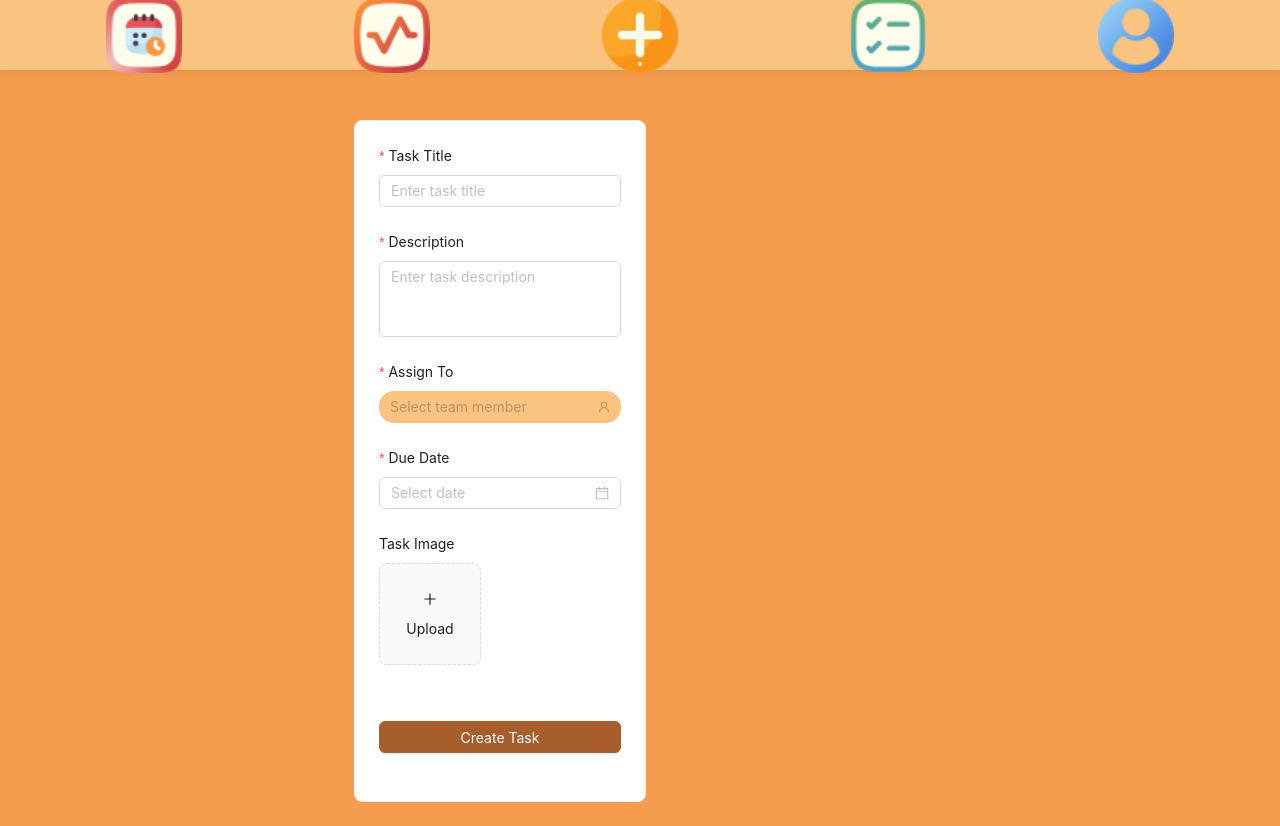
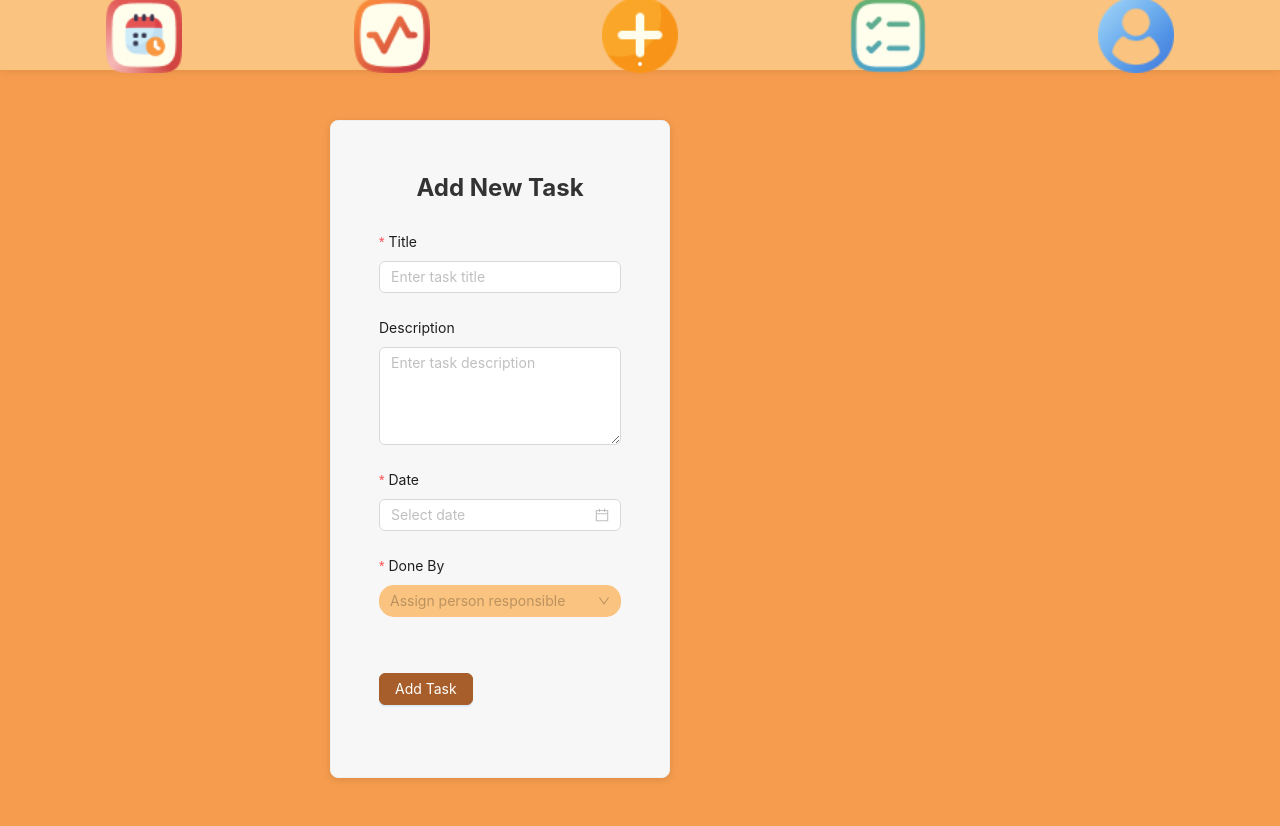
Before and after one commit to MichaelHehman/FECOPY, a React (Create React App) app: page /add-task in a window 1280 px wide. After the commit the page ends 802 px from the top, so only its background shows below. Built offline with nearby package versions, Linux system fonts and the light colour scheme; sample sign-in values are in the browser's storage; a web font is replaced by a local one.

Commit message:
Update TaskContext

```diff
--- a/src/context/TaskContext.js
+++ b/src/context/TaskContext.js
@@ -1,20 +1,23 @@
-import React, { createContext, useState } from 'react';
+import React, { createContext, useState, useEffect } from 'react';
 
 export const TaskContext = createContext();
 
 export const TaskProvider = ({ children }) => {
-  // Initialize with your existing mock tasks to have some data to start with
-  const [tasks, setTasks] = useState([
+  // On initial load, attempt to retrieve tasks from localStorage,
+  // otherwise use the default mock tasks.
+  const initialTasks = JSON.parse(localStorage.getItem('tasks')) || [
     {
       id: 10,
       title: 'Clean up Bath Tub',
       doneBy: 'Neha',
+      description: 'Deep clean the bathtub with cleaning supplies under the sink',
       date: '2024-10-10',
       status: 'completed'
     },
     {
       id: 18,
       title: 'Take out the trash in kitchen',
+      description: 'Empty all trash bins and replace bags',
       doneBy: 'Michael',
       date: '2024-10-08',
       status: 'completed'
@@ -22,23 +25,29 @@ export const TaskProvider = ({ children }) => {
     {
       id: 1,
       title: 'Buy new detergent for dishwasher',
+      description: 'Get the Cascade Complete pods from Target',
       doneBy: 'Michael',
       date: '2024-10-07',
       status: 'pending'
     }
-  ]);
+  ];
+
+  const [tasks, setTasks] = useState(initialTasks);
+
+  // Save tasks to localStorage whenever the tasks state changes
+  useEffect(() => {
+    localStorage.setItem('tasks', JSON.stringify(tasks));
+  }, [tasks]);
 
   // Function to add a new task
   const addTask = (task) => {
-    // Create a new task object with proper structure matching your existing tasks
     const newTask = {
-      id: Date.now(),
-      title: task.title || task.name, // Handle both title and name properties
-      doneBy: task.assignTo, // Map from your form field
-      date: task.dueDate, // Map from your form field
-      status: 'pending',
-      description: task.description,
-      image: task.image
+      id: task.id,
+      title: task.title,
+      description: task.description || '',
+      doneBy: task.doneBy,
+      date: task.date,
+      status: task.status || 'pending'
     };
     setTasks(prevTasks => [...prevTasks, newTask]);
   };
--- a/src/pages/AddTaskPage/AddTask.js
+++ b/src/pages/AddTaskPage/AddTask.js
@@ -1,177 +1,81 @@
-import React, { useState, useCallback, useContext } from 'react';
-import { Form, Input, DatePicker, Button, Select, Upload, message, Card } from 'antd';
-import { PlusOutlined, LoadingOutlined, CalendarOutlined, UserOutlined } from '@ant-design/icons';
+import React, { useState, useContext } from 'react';
+import { Card, Form, Input, DatePicker, Button, message, Select } from 'antd';
 import dayjs from 'dayjs';
+import { TaskContext } from '../../context/TaskContext';
 import styles from './AddTask.module.css';
-import { TaskContext } from '../../context/TaskContext';
 
-const { TextArea } = Input;
 const { Option } = Select;
+const ASSIGNEES = ['Michael', 'Neha'];
 
 const AddTask = () => {
+  const { addTask } = useContext(TaskContext);
   const [form] = Form.useForm();
-  const [loading, setLoading] = useState(false);
-  const [imageUrl, setImageUrl] = useState('');
-  const { addTask } = useContext(TaskContext);
 
-  const teamMembers = [
-    { id: 1, name: 'Michael' },
-    { id: 2, name: 'Neha' },
-    { id: 3, name: 'Nhi' },
-  ];
-
-  const uploadButton = (
-    <div>
-      {loading ? <LoadingOutlined /> : <PlusOutlined />}
-      <div style={{ marginTop: 8 }}>Upload</div>
-    </div>
-  );
-
-  const uploadConfig = {
-    name: 'file',
-    listType: 'picture-card',
-    className: styles.uploader,
-    showUploadList: false,
-    action: 'your-upload-endpoint',
-    beforeUpload: (file) => {
-      const isImage = file.type.startsWith('image/');
-      if (!isImage) {
-        message.error('You can only upload image files!');
-        return false;
-      }
-      const isLt2M = file.size / 1024 / 1024 < 2;
-      if (!isLt2M) {
-        message.error('Image must be smaller than 2MB!');
-        return false;
-      }
-      return true;
-    },
-    onChange: (info) => {
-      if (info.file.status === 'uploading') {
-        setLoading(true);
-        return;
-      }
-      if (info.file.status === 'done') {
-        setLoading(false);
-        setImageUrl(info.file.response.url);
-        message.success('Upload successful!');
-      }
-    },
+  const onFinish = (values) => {
+    const newTask = {
+      id: Date.now(), // simple id generation for now
+      title: values.title,
+      description: values.description || '',
+      date: values.date.format('YYYY-MM-DD'),
+      doneBy: values.doneBy || '',
+      status: 'pending'
+    };
+    addTask(newTask);
+    message.success('Task added successfully!');
+    form.resetFields();
   };
-
-  const handleSubmit = useCallback(async (values) => {
-    try {
-      setLoading(true);
-
-      // Find the team member name based on the selected ID
-      const selectedMember = teamMembers.find(member => member.id === values.assignTo);
-
-      const taskData = {
-        title: values.title,
-        description: values.description,
-        assignTo: selectedMember.name, // Use the name instead of ID
-        dueDate: values.dueDate.format('YYYY-MM-DD'),
-        image: imageUrl
-      };
-
-      addTask(taskData);
-
-      // Reset form and show success message
-      form.resetFields();
-      setImageUrl('');
-      message.success('Task created successfully!');
-    } catch (error) {
-      console.error('Error creating task:', error);
-      message.error('Failed to create task');
-    } finally {
-      setLoading(false);
-    }
-  }, [form, imageUrl, addTask, teamMembers]);
 
   return (
     <div className={styles.container}>
-      <Card className={styles.card}>
+      <Card className={styles.formCard}>
+        <h2 className={styles.title}>Add New Task</h2>
         <Form
           form={form}
-          onFinish={handleSubmit}
           layout="vertical"
+          onFinish={onFinish}
           className={styles.form}
         >
           <Form.Item
-            label="Task Title"
+            label="Title"
             name="title"
-            rules={[{ required: true, message: 'Please enter a task title!' }]}
+            rules={[{ required: true, message: 'Please enter the title' }]}
             className={styles.formItem}
           >
             <Input placeholder="Enter task title" />
           </Form.Item>
-
           <Form.Item
             label="Description"
             name="description"
-            rules={[{ required: true, message: 'Please enter a task description!' }]}
             className={styles.formItem}
           >
-            <TextArea
-              placeholder="Enter task description"
-              autoSize={{ minRows: 3, maxRows: 5 }}
-            />
+            <Input.TextArea placeholder="Enter task description" rows={4} />
           </Form.Item>
-
           <Form.Item
-            label="Assign To"
-            name="assignTo"
-            rules={[{ required: true, message: 'Please choose a team member!' }]}
+            label="Date"
+            name="date"
+            rules={[{ required: true, message: 'Please select a date' }]}
             className={styles.formItem}
           >
-            <Select
-              placeholder="Select team member"
-              suffixIcon={<UserOutlined />}
-            >
-              {teamMembers.map(member => (
-                <Option key={member.id} value={member.id}>
-                  {member.name}
+            <DatePicker className={styles.datePicker} />
+          </Form.Item>
+          <Form.Item
+            label="Done By"
+            name="doneBy"
+            rules={[{ required: true, message: 'Please select a person' }]}
+            className={styles.formItem}
+          >
+            <Select placeholder="Assign person responsible">
+              {ASSIGNEES.map(person => (
+                <Option key={person} value={person}>
+                  {person}
                 </Option>
               ))}
             </Select>
           </Form.Item>
-
-          <Form.Item
-            label="Due Date"
-            name="dueDate"
-            rules={[{ required: true, message: 'Please select a due date!' }]}
-            className={styles.formItem}
-          >
-            <DatePicker
-              className={styles.datePicker}
-              format="YYYY-MM-DD"
-              suffixIcon={<CalendarOutlined />}
-              disabledDate={current => current && current < dayjs().startOf('day')}
-            />
-          </Form.Item>
-
-          <Form.Item
-            label="Task Image"
-            name="image"
-            className={styles.formItem}
-          >
-            <Upload {...uploadConfig}>
-              {imageUrl ? (
-                <img src={imageUrl} alt="task" className={styles.uploadedImage} />
-              ) : (
-                uploadButton
-              )}
-            </Upload>
-          </Form.Item>
-
-          <Form.Item className={styles.submitButton}>
-            <Button
-              type="primary"
-              htmlType="submit"
-              loading={loading}
-              block
-            >
-              Create Task
+          {/* The image uploader has been removed */}
+          <Form.Item className={styles.formItem}>
+            <Button type="primary" htmlType="submit" className={styles.submitButton}>
+              Add Task
             </Button>
           </Form.Item>
         </Form>
--- a/src/pages/AddTaskPage/AddTask.module.css
+++ b/src/pages/AddTaskPage/AddTask.module.css
@@ -5,9 +5,11 @@
 }
 
 .formCard {
-  background: white;
+  /* Updated card background to match overall app style */
+  background: #f7f7f7;
   border-radius: 8px;
   box-shadow: 0 2px 8px rgba(0, 0, 0, 0.1);
+  padding: 24px; /* Added padding to better space inside the card */
 }
 
 .title {
@@ -29,22 +31,7 @@
   width: 100%;
 }
 
-.uploader {
-  width: 100%;
-  margin-bottom: 24px;
-}
-
-.uploadedImage {
-  width: 100%;
-  height: 200px;
-  object-fit: cover;
-  border-radius: 4px;
-}
-
-.uploadText {
-  margin-top: 8px;
-  color: #666;
-}
+/* Removed the uploader and image styles as they are no longer needed */
 
 .submitButton {
   margin-top: 32px;
--- a/src/pages/ToDoPage/Todo.js
+++ b/src/pages/ToDoPage/Todo.js
@@ -6,9 +6,9 @@ import { TaskContext } from "../../context/TaskContext";
 const { Title, Text } = Typography;
 
 const Todo = () => {
-  const { tasks, updateTaskStatus, deleteTask } = useContext(TaskContext);
+  const { tasks, updateTaskStatus } = useContext(TaskContext);
 
-  // Dynamically calculate the progress percentage
+  // Calculates the progress percentage
   const progressPercent = useMemo(() => {
     const total = tasks.length;
     const completedCount = tasks.filter(
@@ -20,11 +20,6 @@ const Todo = () => {
   // Function to mark a task as complete
   const handleComplete = (taskId) => {
     updateTaskStatus(taskId, "completed");
-  };
-
-  // Function to delete a task from the list
-  const handleDelete = (taskId) => {
-    deleteTask(taskId);
   };
 
   return (
@@ -70,10 +65,7 @@ const Todo = () => {
                   key="complete"
                 >
                   {task.status === "completed" ? "✓" : "Complete"}
-                </Button>,
-                <Button onClick={() => handleDelete(task.id)} danger key="delete">
-                  Delete
-                </Button>,
+                </Button>
               ]}
             >
               <List.Item.Meta
```
